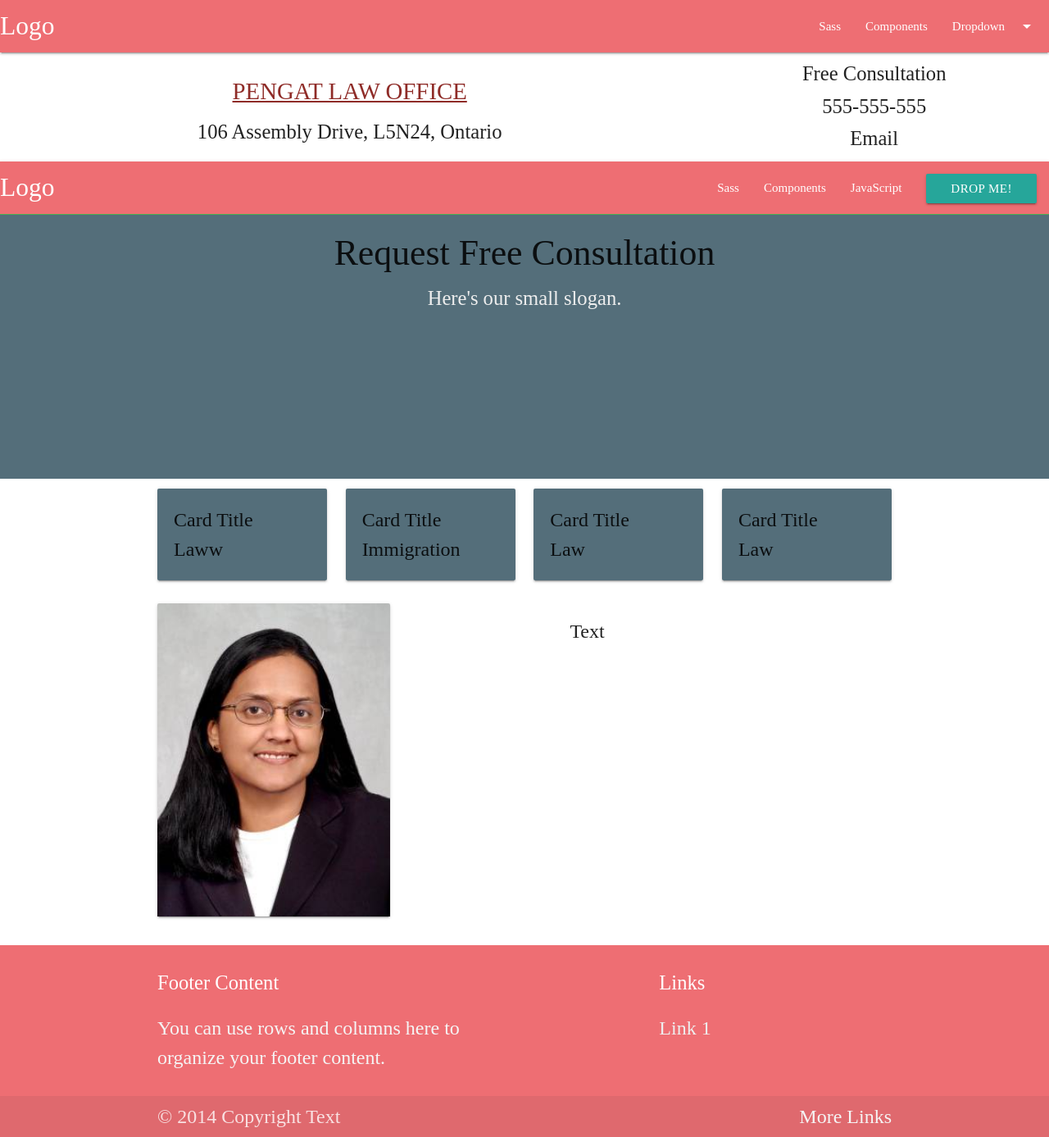
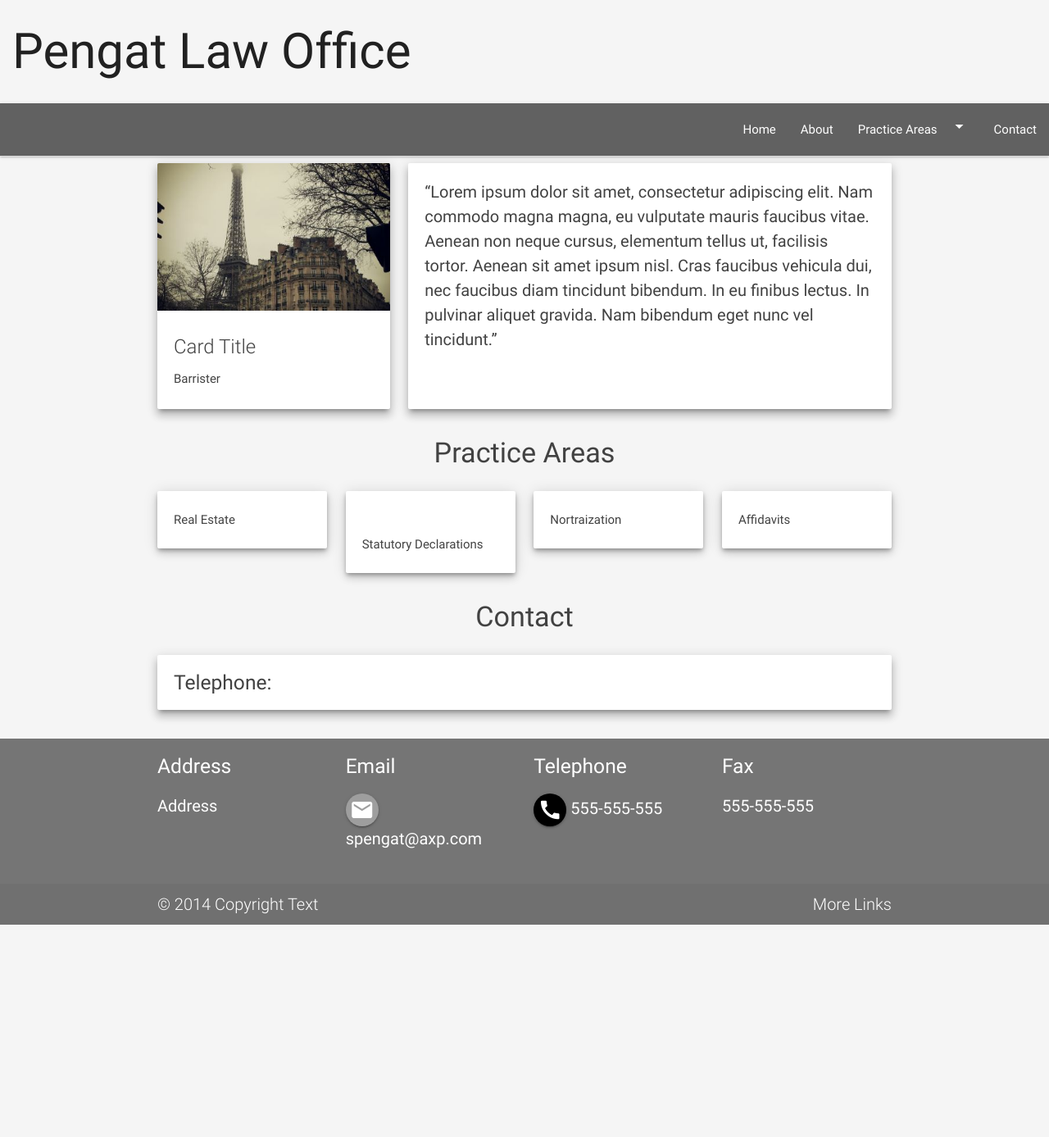
Before and after one commit to dhanyakt/law-template, a plain HTML site: page index.html in a window 1280 px wide. Shown: the whole page at 82% size. After the commit the page ends 1128 px from the top, so only its background shows below. Drawn offline with nearby package versions, Linux system fonts and the light colour scheme; files that its build step writes are made by us from their sources; files whose address does not match are found by name.

Commit message:
fix:  added missed folder

```diff
--- a/index.html
+++ b/index.html
@@ -7,156 +7,152 @@
     <link href="https://fonts.googleapis.com/icon?family=Material+Icons" rel="stylesheet">
     <!--Import materialize.css-->
     <link rel="stylesheet" href="css/materialize.min.css"  media="screen,projection"/>
-    <link rel="stylesheet" href="css/style.css">
+     <link rel="stylesheet" href="css/main.css">
     <title>Pengat Law</title>
 </head>
-<body>
+<body class="grey lighten-4">
 
-    <!-- Dropdown Trigger -->
-
-<!-- Dropdown Structure -->
-<ul id="dropdown1" class="dropdown-content">
-  <li><a href="#!">one</a></li>
-  <li><a href="#!">two</a></li>
-  <li class="divider"></li>
-  <li><a href="#!">three</a></li>
-</ul>
-<nav>
-  <div class="nav-wrapper">
-    <a href="#!" class="brand-logo">Logo</a>
-    <ul class="right hide-on-med-and-down">
-      <li><a href="sass.html">Sass</a></li>
-      <li><a href="badges.html">Components</a></li>
-      <!-- Dropdown Trigger -->
-      <li><a class="dropdown-button" href="#!" data-activates="dropdown1">Dropdown<i class="material-icons right">arrow_drop_down</i></a></li>
-    </ul>
-  </div>
-</nav>
-
-    <header class="row">
-        <div class="col s12 m8 title">
-            <h1 class="center-align">Pengat Law Office</h1>
-            <h5 class="center-align">106 Assembly Drive, L5N24, Ontario</h5>
-        </div>
-        <div class="col s12 m4 center-align">
-                <h5>Free Consultation</h5>
-                <h5>555-555-555</h5>
-                <h5>Email</h5>
+    <header class="header">
+      <div class="header__inner">
+        <h1 class="header__title">
+          Pengat Law Office
+        </h1>
+        <a id="menu" class="header__menu">
+            <svg xmlns="http://www.w3.org/2000/svg" viewBox="0 0 24 24">
+                <path d="M2 6h20v3H2zm0 5h20v3H2zm0 5h20v3H2z"/>
+            </svg>
+        </a>
       </div>
     </header>
 
-    <nav>
-    <div class="nav-wrapper">
-      <a href="#" class="brand-logo">Logo</a>
-      <a href="#" data-activates="mobile-demo" class="button-collapse"><i class="material-icons">menu</i></a>
-      <ul id="nav-mobile" class="right hide-on-med-and-down">
-        <li><a href="sass.html">Sass</a></li>
-        <li><a href="badges.html">Components</a></li>
-        <li><a href="collapsible.html">JavaScript</a></li>
-        <li><a class='dropdown-button btn' href='#' data-activates='dropdown1'>Drop Me!</a></li>
+    <nav id="drawer" class="nav">
+        <ul class="nav__list">
+            <li class="nav__item"><a href="#">Home</a></li>
+            <li class="nav__item"><a href="#">About</a></li>
+<!--             <li class="nav__item"><a href="#">Practice Areas</a> -->
+                <li><a class="dropdown-button" href="#!" data-activates="dropdown1">Practice Areas<i class="material-icons right">arrow_drop_down</i></a></li>
+                <ul id="dropdown1" class="dropdown-content nav__list">
+                    <li>One</li>
+                    <li>Two</li>
+                    <li>Three</li>
                 </ul>
-
-                      <ul class="side-nav black-text" id="mobile-demo">
-                    <li><a href="sass.html">Home</a></li>
-                    <li><a href="badges.html">About</a></li>
-                    <!-- Dropdown Trigger -->
-                    <li><a class="dropdown-button" href="#!" data-activates="practiceAreas">Practice Areas<i class="material-icons right">arrow_drop_down</i></a></li>
-                    <li><a class='dropdown-button btn' href='#' data-activates='dropdown1'>Drop Me!</a></li>
-                    <li><a href="mobile.html">Contact</a></li>
+            </li>
+            <li class="nav__item"><a href="#">Contact</a></li>
         </ul>
-    </div>
     </nav>
 
-    <div class="divider green"></div>
+    <div class="divider"></div>
 
-    <section class="row blue-grey darken-1">
-        <div class="col s12 m12 l12 ">
-            <div class="cover-image">
-                <div class="caption center-align">
-                    <h3>Request Free Consultation</h3>
-                    <h5 class="light grey-text text-lighten-3">Here's our small slogan.</h5>
+    <!-- About Container -->
+    <main class="container">
+        <section class="row">
+            <div class="col s12 m6 l4">
+                <div class="card small hoverable z-depth-4">
+                    <div class="card-image">
+                        <img src="images/paris.jpg">
+                    </div>
+                    <div class="card-content">
+                        <span class="card-title"> Card Title</span>
+                        <h6>Barrister</h6>
+                    </div>
+                </div>
+            </div>
+            <div class="col s12 m6 l8">
+                <div class="card small hoverable z-depth-4">
+                    <div class="card-content ">
+                        <p class="about-details"><q>Lorem ipsum dolor sit amet, consectetur adipiscing elit. Nam commodo magna magna, eu vulputate mauris faucibus vitae. Aenean non neque cursus, elementum tellus ut, facilisis tortor. Aenean sit amet ipsum nisl. Cras faucibus vehicula dui, nec faucibus diam tincidunt bibendum. In eu finibus lectus. In pulvinar aliquet gravida. Nam bibendum eget nunc vel tincidunt.</q></p>
+                    </div>
+                </div>
+            </div>
+        </section>
+    </main>
+
+        <div class="row">
+            <div class="col s12 l12">
+                <h4 class="center-align">Practice Areas</h4>
+            </div>
+        </div>
+
+    <!-- Practice Area Container -->
+
+    <section class="container">
+        <div class="row">
+            <div class="col s12 m6 l3">
+                <div class="card-panel hoverable z-depth-3 ">
+                    <h6>Real Estate</h6>
+                </div>
+            </div>
+            <div class="col s12 m6 l3">
+                <div class="card-panel hoverable z-depth-3 ">
+                    <img src="">
+                    <h6>Statutory Declarations</h6>
+                </div>
+            </div>
+            <div class="col s12 m6 l3">
+                <div class="card-panel hoverable z-depth-3 ">
+                    <h6>Nortraization</h6>
+                </div>
+            </div>
+            <div class="col s12 m6 l3">
+                <div class="card-panel hoverable z-depth-3 ">
+                    <h6>Affidavits</h6>
                 </div>
             </div>
         </div>
     </section>
 
-    <div class="container">
+    <!-- Contact Header Card -->
     <div class="row">
-            <div class="col s12 m6 l3 ">
-                <div class="card-panel blue-grey darken-1">
-                    <div class="card-title"> Card Title</div>
-                    <span>Laww</span>
+        <div class="col s12 m12 l12">
+            <h4 class="center-align">Contact</h4>
         </div>
     </div>
-            <div class="col s12 m6 l3 ">
-                <div class="card-panel blue-grey darken-1">
-                    <div class="card-title"> Card Title</div>
-                    <span>Immigration</span>
+
+    <!-- Contact Container -->
+    <div class="container">
+        <section class="row">
+            <div class="col s12 l12 m12center-align">
+                <div class="card-panel hoverable white z-depth-4">
+                    <h5>Telephone:</h5>
                 </div>
             </div>
-            <div class="col s12 m6 l3 ">
-                <div class="card-panel blue-grey darken-1 ">
-                    <div class="card-title"> Card Title</div>
-                    <span>Law</span>
+        </section>
     </div>
+
+    <footer class="page-footer grey darken-1">
+          <div class="container">
+            <div class="row white-text">
+                <div class="col l3 s12">
+                    <h5>Address</h5>
+                    <p class="text-lighten-4">Address</p>
                 </div>
-            <div class="col s12 m6 l3">
-                <div class="card-panel blue-grey darken-1">
-                    <div class="card-title"> Card Title</div>
-                    <span>Law</span>
+                <div class=" col l3 s12">
+                    <h5>Email</h5>
+                    <p><a href=""><i class="btn-floating small material-icons center-align grey">email</i></a> spengat@axp.com</p>
+                </div>
+                <div class="col l3 s12">
+                    <h5>Telephone</h5>
+                    <p><a href=""><i class="btn-floating small material-icons center-align black">call</i></a> 555-555-555</p>
+
+                </div>
+                <div class="col l3 s12">
+                    <h5>Fax</h5>
+                    <p> 555-555-555</p>
                 </div>
             </div>
           </div>
-
-
-        <div class="row">
-            <div class="col s12 m3 l4">
-                <div class="card">
-                    <div class="card-image">
-                        <img src="images/profilePic.jpg" alt="pic">
-                    </div>
-                </div>
-            </div>
-            <div class="col s7 m7 l6">
-                <p class="center-align">Text</p>
-            </div>
-        </div>
-    </div>
-
-
-
-    <footer class="page-footer">
-          <div class="container">
-            <div class="row">
-              <div class="col l6 s12">
-                <h5 class="white-text">Footer Content</h5>
-                <p class="grey-text text-lighten-4">You can use rows and columns here to organize your footer content.</p>
-              </div>
-              <div class="col l4 offset-l2 s12">
-                <h5 class="white-text">Links</h5>
-                <ul>
-                  <li><a class="grey-text text-lighten-3" href="#!">Link 1</a></li>
-                 </ul>
-              </div>
-            </div>
-          </div>
-          <div class="footer-copyright">
+          <div class="footer-copyright white-text text-lighten-4">
             <div class="container">
             © 2014 Copyright Text
-            <a class="grey-text text-lighten-4 right" href="#!">More Links</a>
+            <a class="white-text text-lighten-4 right" href="#!">More Links</a>
             </div>
           </div>
         </footer>
 
 
-
-
-
-
-
 <!--Import jQuery before materialize.js-->
-    <script src="bower_components/jquery/dist/jquery.min.js"></script>
-    <script src="bower_components/materialize/dist/js/materialize.min.js"></script>
+    <script src="js/lib/jquery.min.js"></script>
+    <script src="js/lib/materialize.min.js"></script>
     <script src="js/app.js"></script>
 </body>
 </html>
```
Also changed, not shown: css/materialize.min.css (added), js/lib/jquery.min.js (added), js/lib/materialize.min.js (added). Lines whose indentation alone changed are shown as unchanged.
